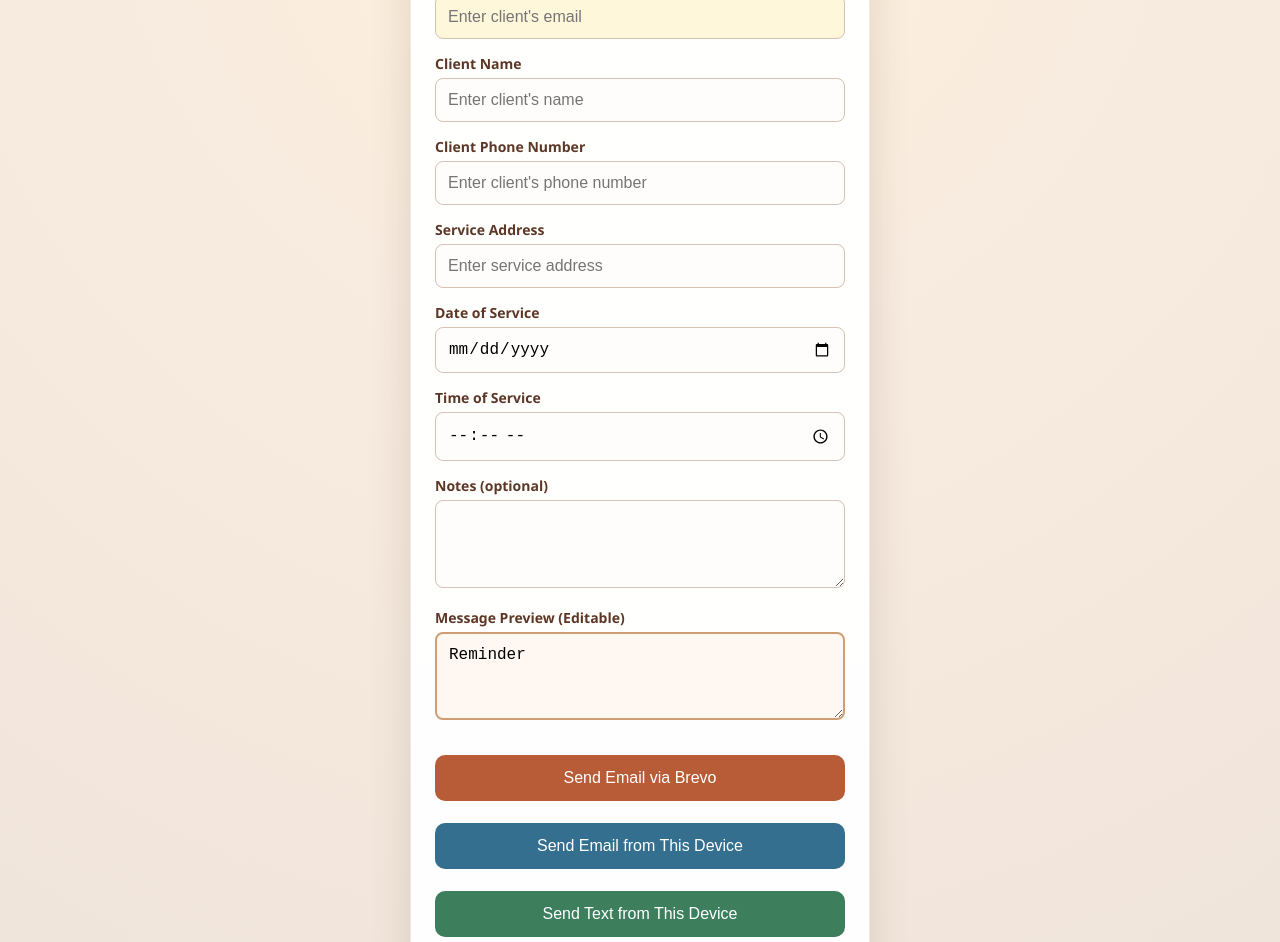
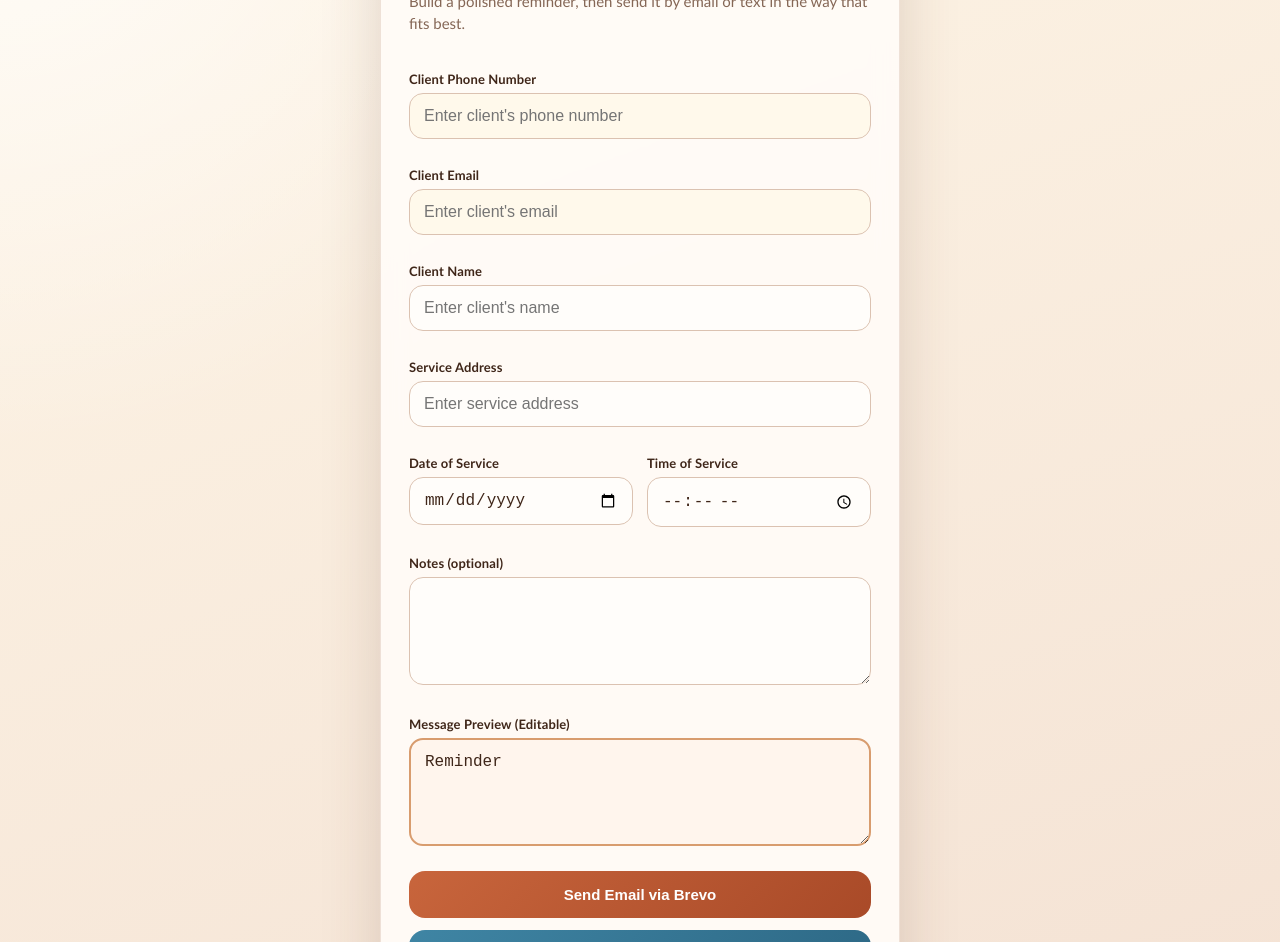
Before and after one commit to AntonGom/appointment-reminder, a plain HTML site: page index.html in a window 1280 px wide. Shown: the part 154-1096 px from the top of the page. Drawn offline with Linux system fonts and the light colour scheme.

Commit message:
Refresh reminder form styling

```diff
--- a/index.html
+++ b/index.html
@@ -6,94 +6,161 @@
   <meta name="viewport" content="width=device-width, initial-scale=1.0">
 
   <style>
+    :root {
+      --bg-top: #fef6e7;
+      --bg-bottom: #f3e0d2;
+      --card: rgba(255, 251, 247, 0.94);
+      --card-border: rgba(148, 93, 56, 0.16);
+      --text-main: #3f2619;
+      --text-soft: #856756;
+      --field-bg: #fffdfa;
+      --field-border: #dbc2b1;
+      --field-focus: #ba6c3f;
+      --accent: #b65a34;
+      --accent-2: #2d6f86;
+      --accent-3: #2d7a5b;
+      --accent-muted: #8b847d;
+      --preview-bg: #fff5ed;
+      --preview-border: #d89c6e;
+    }
+
     * { box-sizing: border-box; }
 
     body {
-      font-family: "Segoe UI", Tahoma, sans-serif;
+      font-family: "Trebuchet MS", "Segoe UI", sans-serif;
       margin: 0;
       min-height: 100vh;
       background:
-        radial-gradient(circle at top, #fff2d8 0%, #f8ebe0 36%, #efe4da 100%);
+        radial-gradient(circle at top left, rgba(255,255,255,0.75), transparent 32%),
+        linear-gradient(160deg, var(--bg-top) 0%, var(--bg-bottom) 100%);
       display: flex;
       justify-content: center;
-      align-items: flex-start;
+      align-items: center;
+      padding: 28px 14px;
     }
 
     .container {
-      background: rgba(255,255,255,0.96);
+      position: relative;
+      overflow: hidden;
+      background: var(--card);
       width: 100%;
-      max-width: 460px;
-      padding: 24px;
-      margin: 24px;
-      border-radius: 20px;
-      box-shadow: 0 18px 42px rgba(87, 53, 36, 0.16);
-      border: 1px solid rgba(165, 113, 77, 0.16);
+      max-width: 520px;
+      padding: 28px;
+      border-radius: 28px;
+      box-shadow: 0 26px 60px rgba(94, 58, 37, 0.18);
+      border: 1px solid var(--card-border);
+      backdrop-filter: blur(12px);
+    }
+
+    .container::before {
+      content: "";
+      position: absolute;
+      inset: 0 0 auto 0;
+      height: 120px;
+      background: linear-gradient(135deg, rgba(239, 180, 132, 0.35), rgba(255, 255, 255, 0));
+      pointer-events: none;
+    }
+
+    .eyebrow {
+      display: inline-flex;
+      align-items: center;
+      gap: 8px;
+      padding: 8px 12px;
+      border-radius: 999px;
+      background: rgba(182, 90, 52, 0.1);
+      color: var(--accent);
+      font-size: 12px;
+      font-weight: 700;
+      letter-spacing: 0.08em;
+      text-transform: uppercase;
     }
 
     h2 {
-      text-align: center;
-      margin: 0 0 6px;
-      color: #5d3726;
+      margin: 14px 0 8px;
+      color: var(--text-main);
+      font-size: 32px;
+      line-height: 1.05;
     }
 
     .subtitle {
-      text-align: center;
-      margin: 0 0 18px;
-      color: #8a6451;
-      font-size: 14px;
+      margin: 0 0 22px;
+      color: var(--text-soft);
+      font-size: 15px;
+      line-height: 1.5;
+    }
+
+    .grid {
+      display: grid;
+      grid-template-columns: 1fr 1fr;
+      gap: 14px;
+    }
+
+    .full {
+      grid-column: 1 / -1;
     }
 
     label {
-      font-weight: bold;
+      font-weight: 700;
       display: block;
-      margin-top: 15px;
-      font-size: 14px;
-      color: #5d3726;
+      margin-top: 14px;
+      font-size: 13px;
+      letter-spacing: 0.01em;
+      color: var(--text-main);
     }
 
     input, textarea {
       width: 100%;
-      padding: 12px;
-      margin-top: 5px;
-      border-radius: 8px;
-      border: 1px solid #d7c1b3;
+      padding: 13px 14px;
+      margin-top: 6px;
+      border-radius: 14px;
+      border: 1px solid var(--field-border);
       font-size: 16px;
-      background: #fffdfb;
+      background: var(--field-bg);
+      color: var(--text-main);
+      outline: none;
+      transition: border-color 0.18s ease, box-shadow 0.18s ease, transform 0.18s ease;
+    }
+
+    input:focus, textarea:focus {
+      border-color: var(--field-focus);
+      box-shadow: 0 0 0 4px rgba(182, 90, 52, 0.12);
+      transform: translateY(-1px);
     }
 
     textarea {
       resize: vertical;
-      min-height: 88px;
+      min-height: 108px;
     }
 
-    .required { background-color: #fff7da; }
+    .required { background-color: #fff9eb; }
 
     #preview {
-      border: 2px solid #ce9e72;
-      background-color: #fff8f2;
+      border: 2px solid var(--preview-border);
+      background-color: var(--preview-bg);
       white-space: pre-line;
     }
 
     .actions {
       display: grid;
-      gap: 10px;
-      margin-top: 18px;
+      gap: 12px;
+      margin-top: 22px;
     }
 
     button {
-      margin-top: 12px;
       width: 100%;
-      padding: 14px;
-      font-size: 16px;
+      padding: 15px 16px;
+      font-size: 15px;
+      font-weight: 700;
       border: none;
-      border-radius: 10px;
+      border-radius: 16px;
       color: white;
       cursor: pointer;
-      transition: transform 0.15s ease, opacity 0.15s ease;
+      transition: transform 0.15s ease, opacity 0.15s ease, box-shadow 0.15s ease;
     }
 
     button:hover {
       transform: translateY(-1px);
+      box-shadow: 0 10px 20px rgba(40, 32, 28, 0.14);
     }
 
     button:disabled {
@@ -103,26 +170,46 @@
     }
 
     .primary {
-      background-color: #b85c38;
+      background: linear-gradient(135deg, #c8653c, #a94a28);
     }
 
     .secondary {
-      background-color: #356f8f;
+      background: linear-gradient(135deg, #3f85a4, #2d6885);
     }
 
     .tertiary {
-      background-color: #3d7f5d;
+      background: linear-gradient(135deg, #3e8c67, #2b6d4d);
     }
 
     .ghost {
-      background-color: #8f8b86;
+      background: linear-gradient(135deg, #9a938d, #7d7771);
     }
 
     .hint {
-      margin-top: 14px;
+      margin-top: 16px;
       font-size: 12px;
-      color: #7b6a61;
+      color: var(--text-soft);
       line-height: 1.5;
+    }
+
+    @media (max-width: 560px) {
+      .container {
+        padding: 22px;
+        border-radius: 22px;
+      }
+
+      h2 {
+        font-size: 28px;
+      }
+
+      .grid {
+        grid-template-columns: 1fr;
+        gap: 0;
+      }
+
+      .full {
+        grid-column: auto;
+      }
     }
   </style>
 </head>
@@ -131,32 +218,51 @@
 
 <div class="container">
 
+<div class="eyebrow">Client Outreach</div>
 <h2>Send Reminder</h2>
-<p class="subtitle">Prepare a reminder and send it by email or text.</p>
+<p class="subtitle">Build a polished reminder, then send it by email or text in the way that fits best.</p>
 
+<div class="grid">
+  <div class="full">
+    <label>Client Phone Number</label>
+    <input id="phone" class="required" placeholder="Enter client's phone number">
+  </div>
+
+  <div class="full">
     <label>Client Email</label>
     <input id="email" class="required" placeholder="Enter client's email">
+  </div>
 
+  <div class="full">
     <label>Client Name</label>
     <input id="name" placeholder="Enter client's name">
+  </div>
 
-<label>Client Phone Number</label>
-<input id="phone" placeholder="Enter client's phone number">
-
+  <div class="full">
     <label>Service Address</label>
     <input id="address" placeholder="Enter service address">
+  </div>
 
+  <div>
     <label>Date of Service</label>
     <input type="date" id="date">
+  </div>
 
+  <div>
     <label>Time of Service</label>
     <input type="time" id="time">
+  </div>
 
+  <div class="full">
     <label>Notes (optional)</label>
     <textarea id="notes"></textarea>
+  </div>
 
+  <div class="full">
     <label>Message Preview (Editable)</label>
     <textarea id="preview"></textarea>
+  </div>
+</div>
 
 <div class="actions">
   <button class="primary" onclick="sendBrevoEmail()">Send Email via Brevo</button>
```
Lines whose indentation alone changed are shown as unchanged.
